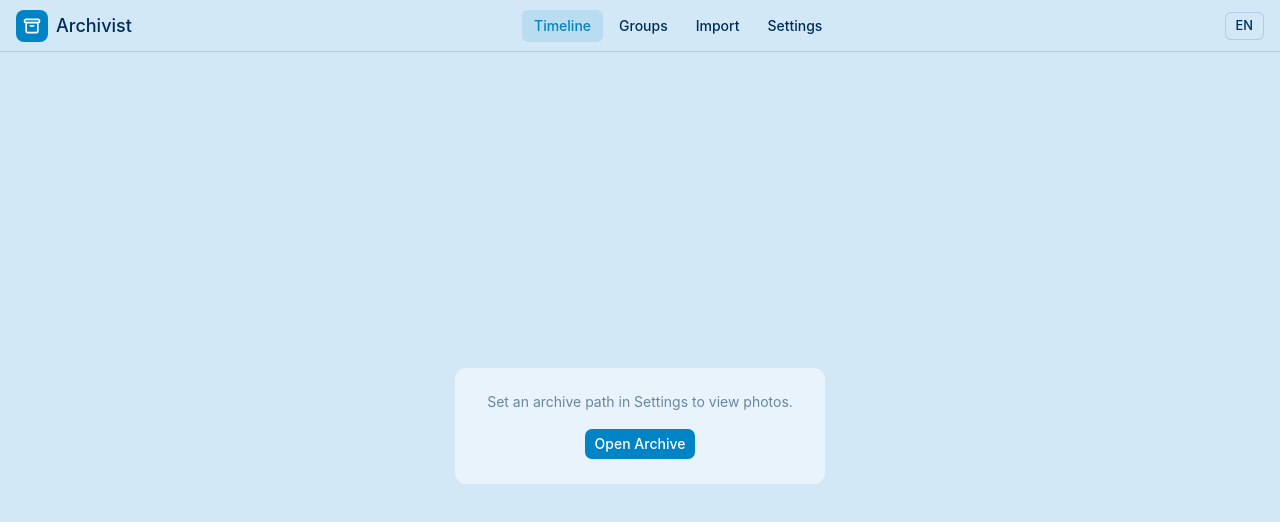
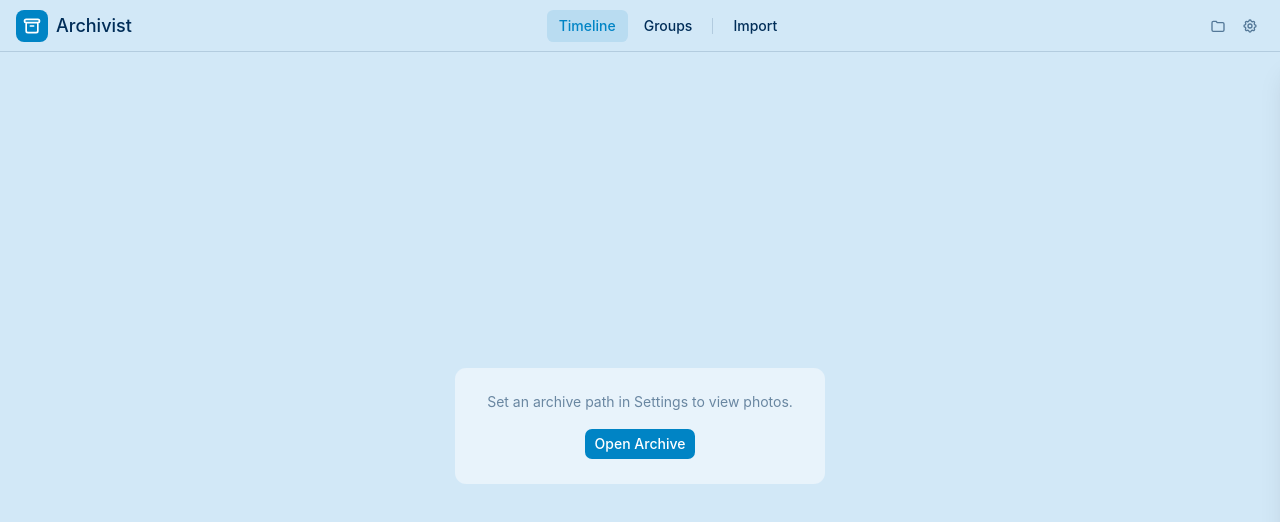
Before and after one commit to BlazeRed/archivist, a React (Vite) app: page / in a window 1280 px wide. Shown: the top 522 px of the page. Built offline with nearby package versions, Linux system fonts and the light colour scheme.

Commit message:
changed ui, grouped navbar and moved settings to a slide over

```diff
--- a/src/App.tsx
+++ b/src/App.tsx
@@ -1,7 +1,7 @@
 import { useEffect } from 'react';
 import { useTranslation } from 'react-i18next';
 import { invoke } from '@tauri-apps/api/core';
-import { Routes, Route } from 'react-router-dom';
+import { Routes, Route, Navigate } from 'react-router-dom';
 import { Topbar } from './components/Topbar';
 import { Toaster } from './components/ui/sonner';
 import { TimelinePage } from './pages/TimelinePage';
@@ -9,10 +9,13 @@ import { GroupsPage } from './pages/GroupsPage';
 import { ImportPage } from './pages/ImportPage';
 import { SettingsPage } from './pages/SettingsPage';
 import { useAppConfigStore } from './stores/appConfigStore';
+import { useUIStore } from './stores/uiStore';
+import { cn } from './lib/utils';
 
 function App() {
   const { i18n } = useTranslation();
   const { setConfig } = useAppConfigStore();
+  const { settingsOpen, closeSettings } = useUIStore();
 
   useEffect(() => {
     (async () => {
@@ -46,14 +49,34 @@ function App() {
   return (
     <div className="min-h-screen flex flex-col bg-background">
       <Topbar />
-      <main className="flex-1">
+      <main className="flex-1 relative">
         <Routes>
           <Route path="/" element={<TimelinePage />} />
           <Route path="/groups" element={<GroupsPage />} />
           <Route path="/import" element={<ImportPage />} />
-          <Route path="/settings" element={<SettingsPage />} />
+          <Route path="/settings" element={<Navigate to="/" replace />} />
         </Routes>
       </main>
+
+      {/* Settings backdrop */}
+      <div
+        className={cn(
+          'fixed inset-0 z-40 bg-black/30 transition-opacity duration-200',
+          settingsOpen ? 'opacity-100' : 'opacity-0 pointer-events-none'
+        )}
+        onClick={closeSettings}
+      />
+
+      {/* Settings slide-over panel */}
+      <div
+        className={cn(
+          'fixed top-[52px] right-0 bottom-0 z-50 w-80 bg-card border-l border-border shadow-xl transition-transform duration-200',
+          settingsOpen ? 'translate-x-0' : 'translate-x-full'
+        )}
+      >
+        <SettingsPage />
+      </div>
+
       <Toaster />
     </div>
   );
--- a/src/components/Topbar.tsx
+++ b/src/components/Topbar.tsx
@@ -3,20 +3,23 @@ import { useNavigate, useLocation } from 'react-router-dom';
 import { useTranslation } from 'react-i18next';
 import { getCurrentWindow } from '@tauri-apps/api/window';
 import { invoke } from '@tauri-apps/api/core';
+import { open } from '@tauri-apps/plugin-dialog';
 import { useAppConfigStore } from '../stores/appConfigStore';
 import { useImportStore } from '../stores/importStore';
 import { useTimelineStore } from '../stores/timelineStore';
+import { useUIStore } from '../stores/uiStore';
 import { Button } from '@/components/ui/button';
 import { Dialog, DialogContent, DialogHeader, DialogTitle } from '@/components/ui/dialog';
 import { cn } from '@/lib/utils';
 
 export function Topbar() {
-  const { t, i18n } = useTranslation();
+  const { t } = useTranslation();
   const { config, setConfig } = useAppConfigStore();
   const navigate = useNavigate();
   const location = useLocation();
   const { phase } = useImportStore();
   const { fetchImages } = useTimelineStore();
+  const { settingsOpen, toggleSettings } = useUIStore();
   const [pendingPath, setPendingPath] = useState<string | null>(null);
   const [isRescanning, setIsRescanning] = useState(false);
 
@@ -32,10 +35,12 @@ export function Topbar() {
     return () => { unlisten?.(); };
   }, [isImportActive]);
 
-  const toggleLanguage = () => {
-    const newLang = config.language === 'en' ? 'it' : 'en';
-    i18n.changeLanguage(newLang);
-    setConfig({ language: newLang });
+  const handleOpenArchive = async () => {
+    const selected = await open({ directory: true });
+    if (selected) {
+      setConfig({ archive_path: selected as string });
+      try { await invoke('init_archive', { archivePath: selected }); } catch {}
+    }
   };
 
   const handleRescan = async () => {
@@ -52,6 +57,7 @@ export function Topbar() {
   };
 
   const handleNav = (to: string) => navigate(to);
+  const isActive = (to: string) => to === '/' ? location.pathname === '/' : location.pathname.startsWith(to);
 
   return (
     <header className="h-[52px] bg-background border-b border-border flex items-center justify-between px-4">
@@ -73,29 +79,51 @@ export function Topbar() {
         {[
           { to: '/', label: t('nav.timeline') },
           { to: '/groups', label: t('nav.groups') },
-          { to: '/import', label: t('nav.import') },
-          { to: '/settings', label: t('nav.settings') },
-        ].map(({ to, label }) => {
-          const isActive = to === '/' ? location.pathname === '/' : location.pathname.startsWith(to);
-          return (
+        ].map(({ to, label }) => (
           <button
             key={to}
             onClick={() => handleNav(to)}
             className={cn(
-                'relative px-3 py-1.5 rounded-md text-sm font-medium transition-colors',
-                isActive ? 'bg-primary/12 text-primary' : 'text-foreground hover:bg-foreground/8'
+              'px-3 py-1.5 rounded-md text-sm font-medium transition-colors',
+              isActive(to) ? 'bg-primary/12 text-primary' : 'text-foreground hover:bg-foreground/8'
             )}
           >
             {label}
-              {to === '/import' && isImportActive && (
+          </button>
+        ))}
+
+        {/* Divider — separates content pages from utility pages */}
+        <div className="w-px h-4 bg-border mx-1 shrink-0" />
+
+        <button
+          onClick={() => handleNav('/import')}
+          className={cn(
+            'relative px-3 py-1.5 rounded-md text-sm font-medium transition-colors',
+            isActive('/import') ? 'bg-primary/12 text-primary' : 'text-foreground hover:bg-foreground/8'
+          )}
+        >
+          {t('nav.import')}
+          {isImportActive && (
             <span className="absolute top-0.5 right-0.5 w-2 h-2 rounded-full bg-primary animate-pulse" />
           )}
         </button>
-          );
-        })}
       </nav>
 
-      <div className="flex items-center gap-2">
+      <div className="flex items-center gap-1">
+        {/* Open archive */}
+        <button
+          onClick={handleOpenArchive}
+          disabled={isImportActive}
+          title={t('timeline.openArchive')}
+          className="p-1.5 rounded-md text-foreground/60 hover:text-foreground hover:bg-foreground/8 transition-colors disabled:opacity-40"
+        >
+          <svg className="w-4 h-4" fill="none" stroke="currentColor" viewBox="0 0 24 24">
+            <path strokeLinecap="round" strokeLinejoin="round" strokeWidth={2}
+              d="M3 7a2 2 0 012-2h4l2 2h8a2 2 0 012 2v9a2 2 0 01-2 2H5a2 2 0 01-2-2V7z" />
+          </svg>
+        </button>
+
+        {/* Rescan */}
         {config.archive_path && (
           <button
             onClick={handleRescan}
@@ -114,9 +142,24 @@ export function Topbar() {
             </svg>
           </button>
         )}
-        <Button variant="outline" size="sm" onClick={toggleLanguage}>
-          {config.language.toUpperCase()}
-        </Button>
+
+        {/* Settings cog */}
+        <button
+          onClick={toggleSettings}
+          title={t('nav.settings')}
+          className={cn(
+            'p-1.5 rounded-md transition-colors',
+            settingsOpen
+              ? 'text-primary bg-primary/12'
+              : 'text-foreground/60 hover:text-foreground hover:bg-foreground/8'
+          )}
+        >
+          <svg className="w-4 h-4" fill="none" stroke="currentColor" viewBox="0 0 24 24">
+            <path strokeLinecap="round" strokeLinejoin="round" strokeWidth={2}
+              d="M10.325 4.317c.426-1.756 2.924-1.756 3.35 0a1.724 1.724 0 002.573 1.066c1.543-.94 3.31.826 2.37 2.37a1.724 1.724 0 001.065 2.572c1.756.426 1.756 2.924 0 3.35a1.724 1.724 0 00-1.066 2.573c.94 1.543-.826 3.31-2.37 2.37a1.724 1.724 0 00-2.572 1.065c-.426 1.756-2.924 1.756-3.35 0a1.724 1.724 0 00-2.573-1.066c-1.543.94-3.31-.826-2.37-2.37a1.724 1.724 0 00-1.065-2.572c-1.756-.426-1.756-2.924 0-3.35a1.724 1.724 0 001.066-2.573c-.94-1.543.826-3.31 2.37-2.37.996.608 2.296.07 2.572-1.065z" />
+            <path strokeLinecap="round" strokeLinejoin="round" strokeWidth={2} d="M15 12a3 3 0 11-6 0 3 3 0 016 0z" />
+          </svg>
+        </button>
       </div>
 
       <Dialog open={pendingPath === '__close__'} onOpenChange={(open) => { if (!open) setPendingPath(null); }}>
--- a/src/pages/SettingsPage.tsx
+++ b/src/pages/SettingsPage.tsx
@@ -75,10 +75,10 @@ export function SettingsPage() {
   };
 
   return (
-    <div className="relative p-6 h-[calc(100vh-52px)]">
+    <div className="relative p-6 h-full overflow-y-auto">
       <h1 className="text-[22px] font-medium text-foreground mb-6">{t('settings.title')}</h1>
 
-      <div className="space-y-6 max-w-md">
+      <div className="space-y-6">
         {/* Archive Path */}
         <div className="space-y-2">
           <Label>{t('settings.archivePath')}</Label>
@@ -90,7 +90,7 @@ export function SettingsPage() {
               placeholder="/path/to/archive"
               className="flex-1"
             />
-            <Button variant="secondary" onClick={selectArchiveFolder}>
+            <Button variant="default" onClick={selectArchiveFolder}>
               {t('common.browse')}
             </Button>
           </div>
@@ -160,7 +160,7 @@ export function SettingsPage() {
             <Button
               onClick={handleRescan}
               disabled={rescanLoading || !config.archive_path}
-              variant="secondary"
+              variant="default"
               className="gap-2"
             >
               {rescanLoading && (
--- /dev/null
+++ b/src/stores/uiStore.ts
@@ -0,0 +1,13 @@
+import { create } from 'zustand';
+
+interface UIState {
+  settingsOpen: boolean;
+  toggleSettings: () => void;
+  closeSettings: () => void;
+}
+
+export const useUIStore = create<UIState>((set) => ({
+  settingsOpen: false,
+  toggleSettings: () => set((s) => ({ settingsOpen: !s.settingsOpen })),
+  closeSettings: () => set({ settingsOpen: false }),
+}));
```
Lines whose indentation alone changed are shown as unchanged.
